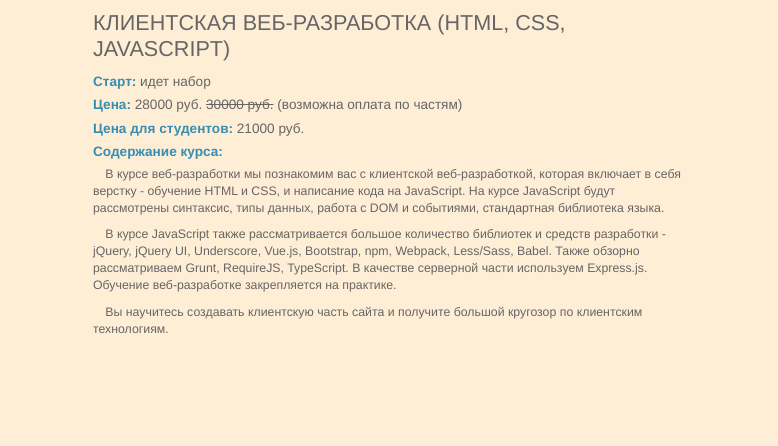
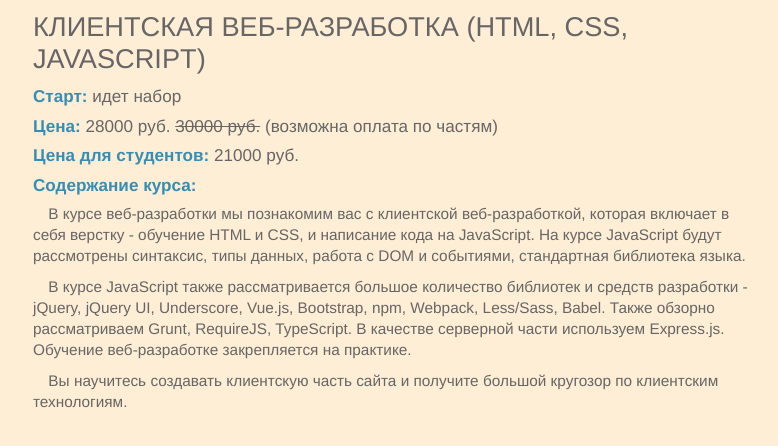
Before and after one commit to tonyavoropaeva/WebCourse2023, a plain HTML site: page CssText/Text.html in a window 1280 px wide. Shown: the whole page, without its empty margins (247-1025 px from the left). Drawn offline with Linux system fonts and the light colour scheme.

Commit message:
Исправила задачу CssText

```diff
--- a/CssText/CssForCssText.css
+++ b/CssText/CssForCssText.css
@@ -8,8 +8,8 @@ body {
 }
 
 .container {
-    max-width: 600px;
-    margin: 10px auto 0;
+    max-width: 720px;
+    margin: 11px auto 0;
 }
 
 .blue-text {
@@ -19,7 +19,7 @@ body {
 
 .sub-title {
     margin-bottom: 0.3em;
-    font-size: 0.85em;
+    font-size: 1.07em;
     line-height: 1.42857143;
 }
 
@@ -30,7 +30,7 @@ body {
 .course-title {
     text-transform: uppercase;
     margin-top: 0;
-    font-size: 1.35em;
+    font-size: 1.70em;
     line-height: inherit;
     margin-bottom: 10px;
     font-weight: 500;
@@ -39,6 +39,6 @@ body {
 .course-description {
     margin: 0 0 10px;
     text-indent: 1em;
-    font-size: 0.77em;
+    font-size: 0.96em;
     line-height: 1.369;
 }
```
